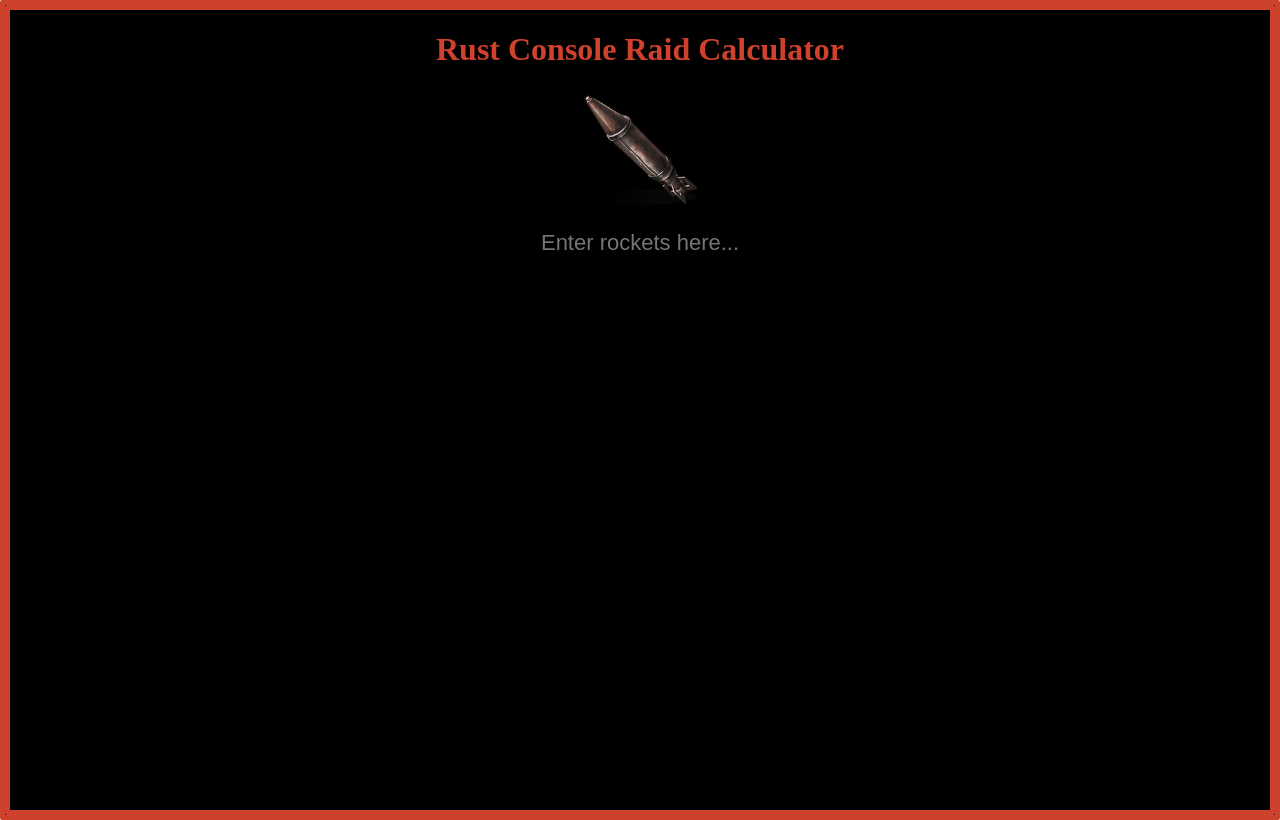
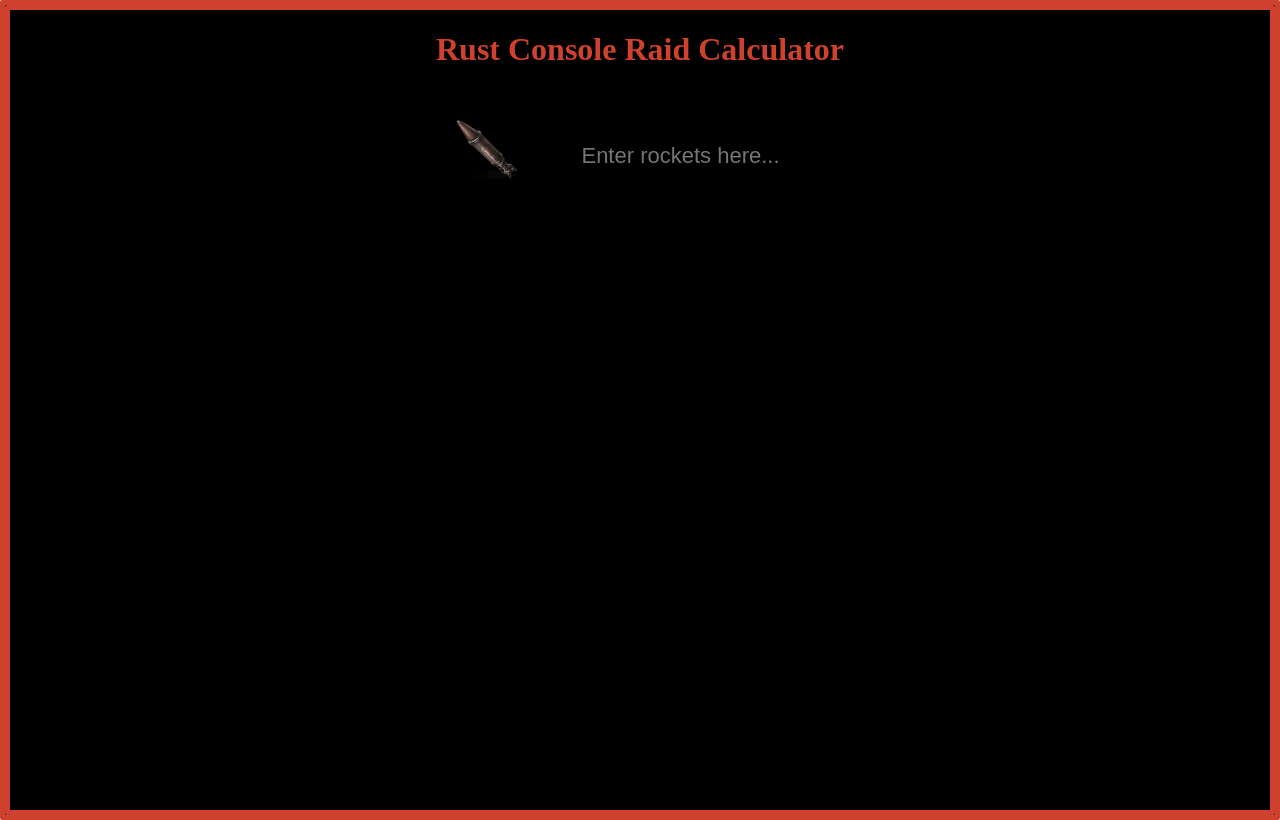
Before and after one commit to zakaryjs/Project_-_Rust-Console-Raid-Calculator-React, a React (Create React App) app: page / in a window 1280 px wide. Built offline with nearby package versions, Linux system fonts and the light colour scheme; a web font is replaced by a local one.

Commit message:
feat: aligned rocket image with input

```diff
--- a/src/components/RaidCalcForm.jsx
+++ b/src/components/RaidCalcForm.jsx
@@ -43,9 +43,11 @@
 
     return (
         <div id='searchBar'>
-            <img width={120} height={120} src={require('../images/ammo.rocket.basic.png')} alt="rocket ammo icon"/>
             <form autoComplete="off" name="searchForm" id="searchBarForm" onSubmit={FormSubmit}>
-            <input type="text" onChange={handleValueChange} id="searchName" placeholder="Enter rockets here..." />
+                <div>
+                <img width={65} height={65} src={require('../images/ammo.rocket.basic.png')} alt="rocket ammo icon" />
+                <input type="text" onChange={handleValueChange} name="rocketForm" id="searchName" placeholder="Enter rockets here..." />
+                </div>
             </form>
         </div>
         )
--- a/src/styles/RaidCalcForm.css
+++ b/src/styles/RaidCalcForm.css
@@ -1,13 +1,22 @@
 img {
-    margin-bottom: 15px;
+    display: inline-block;
+    vertical-align: bottom;
+    margin-right: 1em;
 }
 
 input {
+    /* display: block; */
     text-align: center;
     font-size: 22px;
     color: white;
     background: transparent;
     border-width: 0;
+    height: 50px;
+    margin-top: 40px;
+    justify-content: center;
+    margin-left: auto;
+    margin-right: auto;
+    vertical-align: middle;
 }
 
 input::placeholder {
```
Also changed, not shown: src/components/RaidCostDisplay.jsx (added, +19 -0 lines), src/images/explosive.timed.png (added), src/styles/RaidCostDisplay.css (added).
